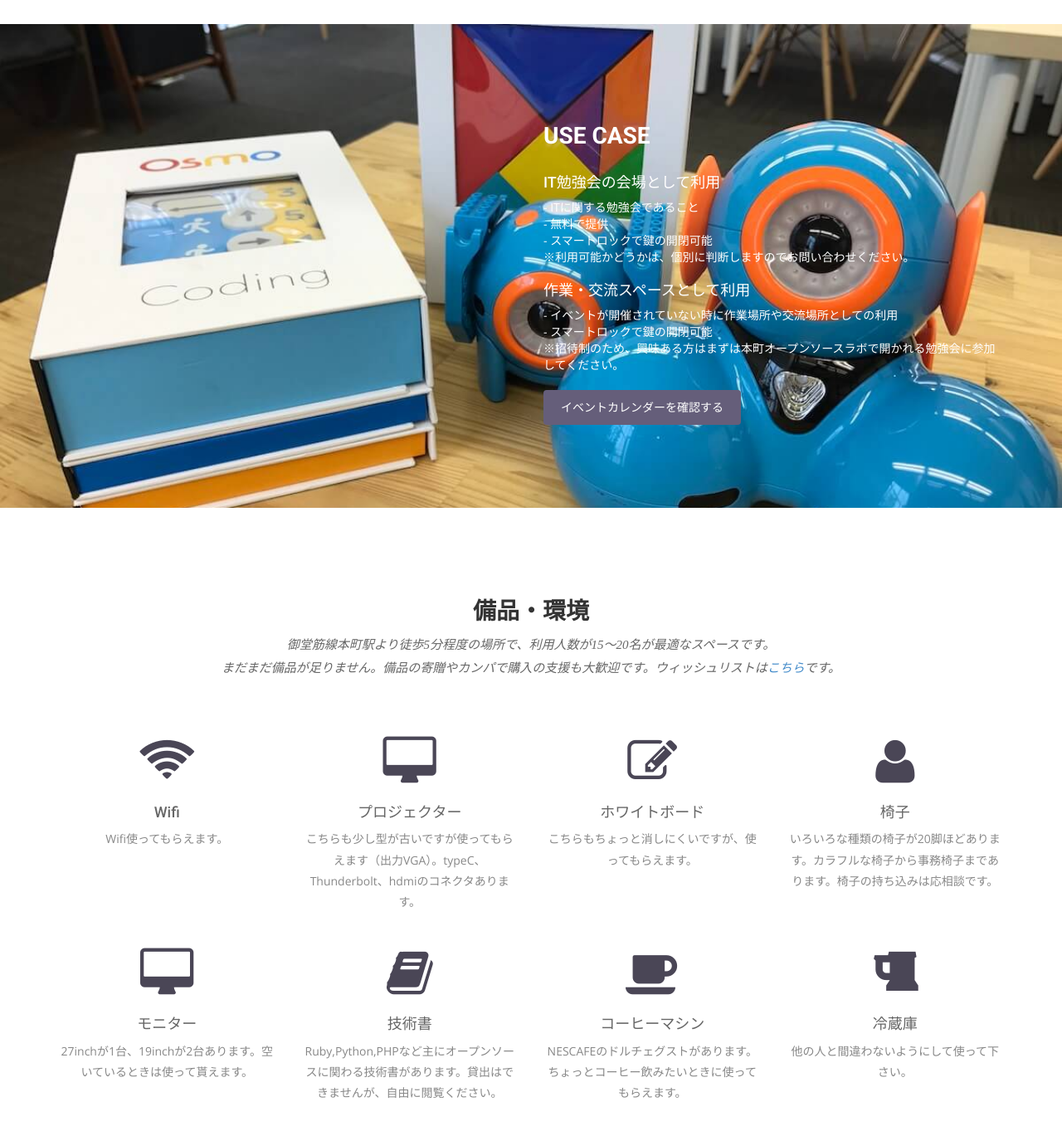
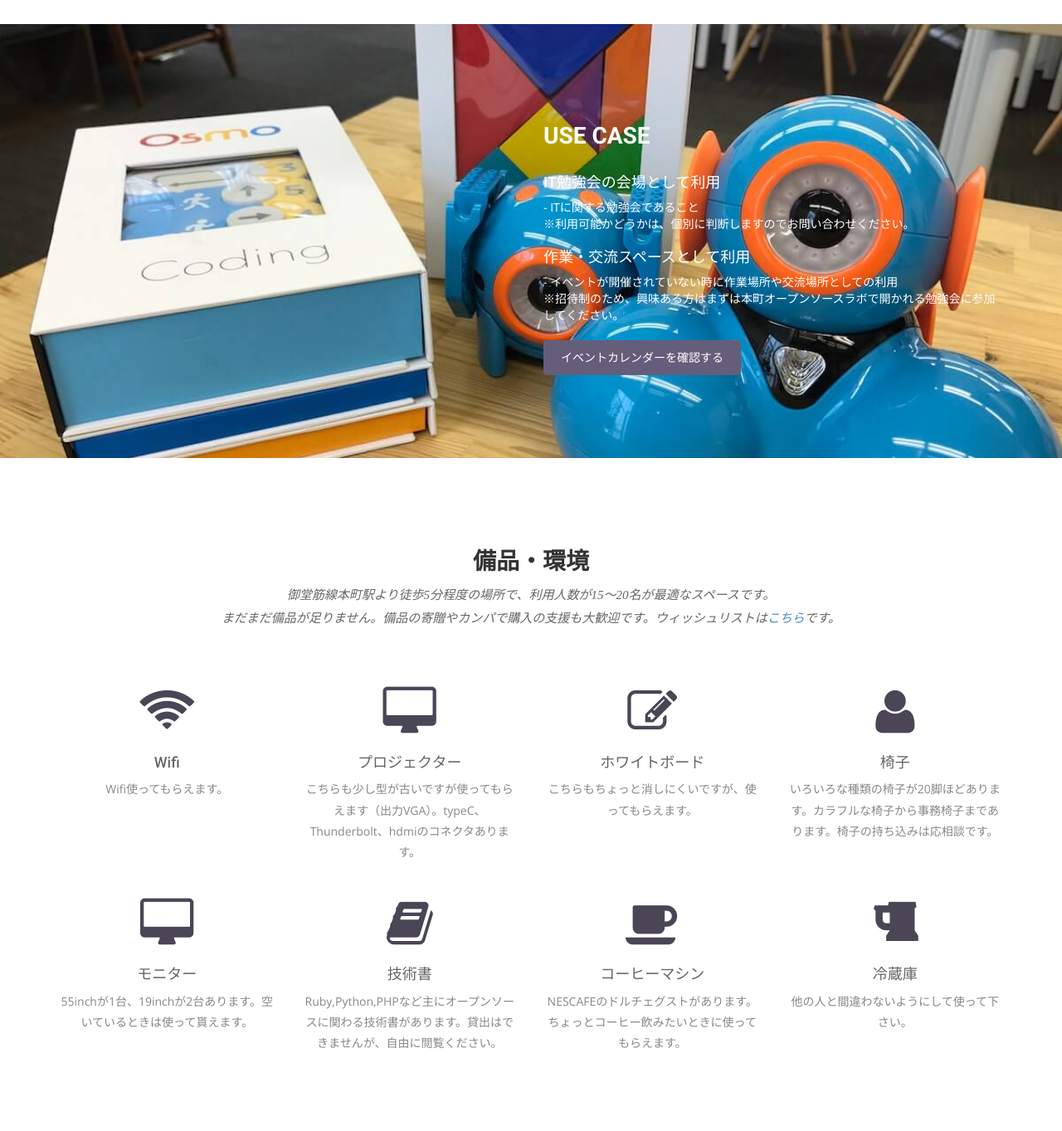
Before and after one commit to hommachi-open-source-lab/hommachi-open-source-lab.github.io, a Jekyll site: the page built from index.html, in a window 1280 px wide and 1400 px high, scrolled down 1457 px, cut to the strip 0-1385 px from the top of the window. Shown: the top 1363 px of the strip at 83% size. Built offline with Jekyll 4.4.1, drawn with Linux system fonts in a browser that asks for light colours; nearby versions of some CDN libraries; some web fonts are replaced.

Commit message:
テキスト修正

```diff
--- a/index.html
+++ b/index.html
@@ -60,14 +60,11 @@ permalink: /
       <p>
       <h4 class="white">IT勉強会の会場として利用</h4>
       <div class="white">- ITに関する勉強会であること</div>
-      <div class="white">- 無料で提供</div>
-      <div class="white">- スマートロックで鍵の開閉可能</div>
       <div class="white">※利用可能かどうかは、個別に判断しますのでお問い合わせください。</div>
       </p>
       <p>
       <h4 class="white">作業・交流スペースとして利用</h4>
       <div class="white">- イベントが開催されていない時に作業場所や交流場所としての利用</div>
-      <div class="white">- スマートロックで鍵の開閉可能</div>
       <div class="white">※招待制のため、興味ある方はまずは本町オープンソースラボで開かれる勉強会に参加してください。</div>
       </p>
       <a href="/calendar" class="btn btn-view-works">イベントカレンダーを確認する</a>
@@ -120,7 +117,7 @@ permalink: /
         <div class="service-item">
           <i class="fa fa-desktop"></i>
           <h4>モニター</h4>
-          <p>27inchが1台、19inchが2台あります。空いているときは使って貰えます。</p>
+          <p>55inchが1台、19inchが2台あります。空いているときは使って貰えます。</p>
         </div>
       </div>
       <div class="col-sm-6 col-md-3">
@@ -147,90 +144,3 @@ permalink: /
     </div>
   </div>
 </section>
-<!-- Content Start -->
-<!-- <section id="testimonial">
-  <div class="container">
-    <div class="row">
-      <div class="section-title text-center">
-        <h2>Fun Facts About Us</h2>
-        <p>Far far away, behind the word mountains, far from the countries Vokalia and Consonantia, there live the blind texts. Separated they live in Bookmarksgrove right at the coast of the Semantics</p>
-      </div>
-    </div>
-    <div class="row">
-      <div class="col-md-6">
-        <div class="block">
-          <ul class="counter-box clearfix">
-            <li>
-              <div class="block">
-                <i class="ion-ios-chatboxes-outline"></i>
-                <h4 class="counter">20000</h4>
-                <span>Cups Of Coffee</span>
-              </div>
-            </li>
-            <li>
-              <div class="block">
-                <i class="ion-ios-glasses-outline"></i>
-                <h4 class="counter">20000</h4>
-                <span>Cups Of Coffee</span>
-              </div>
-            </li>
-            <li>
-              <div class="block">
-                <i class="ion-ios-compose-outline"></i>
-                <h4 class="counter">20000</h4>
-                <span>Cups Of Coffee</span>
-              </div>
-            </li>
-            <li>
-              <div class="block">
-                <i class="ion-ios-timer-outline"></i>
-                <h4 class="counter">20000</h4>
-                <span>Cups Of Coffee</span>
-              </div>
-            </li>
-
-          </ul>
-        </div>
-      </div>
-      <div class="col-md-6">
-        <div class="testimonial-carousel">
-          <div id="testimonial-slider" class="owl-carousel">
-            <div>
-                <img src="img/cotation.png" alt="IMG">
-                <p>"This Company created an e-commerce site with the tools to make our business a success, with innovative ideas we feel that our site has unique elements that make us stand out from the crowd."</p>
-                <div class="user">
-                  <img src="img/item-img1.jpg" alt="Pepole">
-                  <p><span>Rose Ray</span> CEO-Themefisher</p>
-                </div>
-            </div>
-            <div>
-              <img src="img/cotation.png" alt="IMG">
-                <p>"This Company created an e-commerce site with the tools to make our business a success, with innovative ideas we feel that our site has unique elements that make us stand out from the crowd."</p>
-                <div class="user">
-                  <img src="img/item-img1.jpg" alt="Pepole">
-                  <p><span>Rose Ray</span> CEO-Themefisher</p>
-                </div>
-            </div>
-            <div>
-              <img src="img/cotation.png" alt="IMG">
-                <p>"This Company created an e-commerce site with the tools to make our business a success, with innovative ideas we feel that our site has unique elements that make us stand out from the crowd."</p>
-                <div class="user">
-                  <img src="img/item-img1.jpg" alt="Pepole">
-                  <p><span>Rose Ray</span> CEO-Themefisher</p>
-                </div>
-            </div>
-            <div>
-              <img src="img/cotation.png" alt="IMG">
-                <p>"This Company created an e-commerce site with the tools to make our business a success, with innovative ideas we feel that our site has unique elements that make us stand out from the crowd."</p>
-                <div class="user">
-                  <img src="img/item-img1.jpg" alt="Pepole">
-                  <p><span>Rose Ray</span> CEO-Themefisher</p>
-                </div>
-            </div>
-          </div>
-        </div>
-      </div>
-    </div>
-  </div>
-</section>
- -->
```
